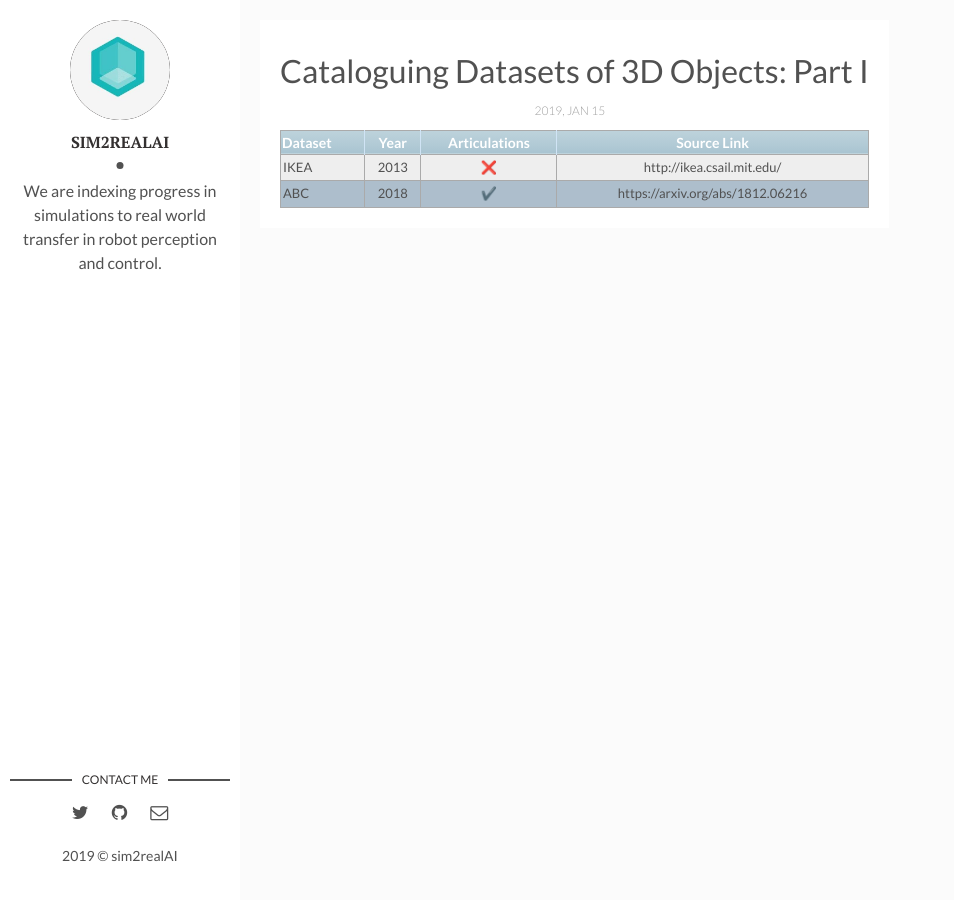
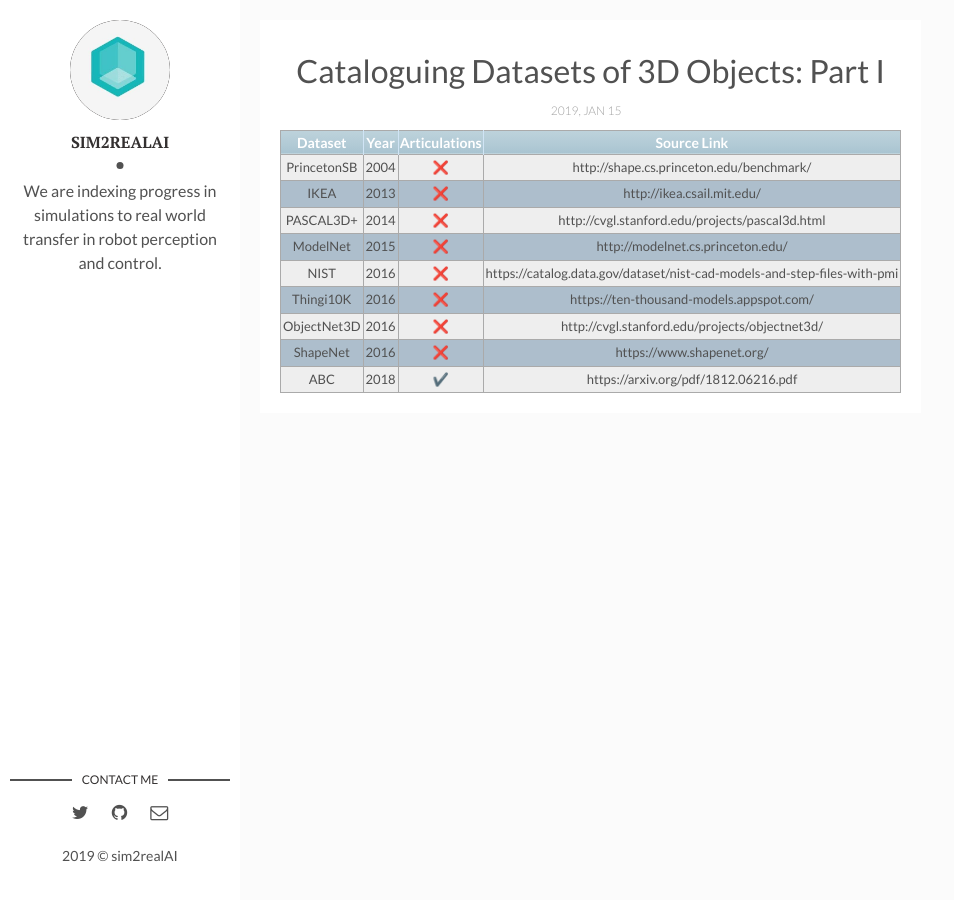
Before and after one commit to backupsim2realai/backupsim2realai.github.io, a Jekyll site: the page built from _posts/2019-01-15-Synthetic-Datasets-of-Objects-Part-I.markdown, in a window 1280 px wide. Shown: the whole page, without its empty margins (0-954 px from the left). Built offline with Jekyll 4.4.1, drawn with Linux system fonts in a browser that asks for light colours; emoji names are drawn with the system emoji font.

Commit message:
adding more rows/cols to tables
Signed-off-by: Ankur Handa <ahanda@nvidia.com>

```diff
--- a/_posts/2019-01-15-Synthetic-Datasets-of-Objects-Part-I.markdown
+++ b/_posts/2019-01-15-Synthetic-Datasets-of-Objects-Part-I.markdown
@@ -6,7 +6,14 @@
 img:  # Add image post (optional)
 ---
 
-| Dataset  | Year | Articulations  | Source Link  |
-|----------|:----:|:--------------:|:------------:|
-| IKEA     | 2013 | :x:            |  http://ikea.csail.mit.edu/ |
-| ABC      | 2018 | :heavy_check_mark: | https://arxiv.org/abs/1812.06216 |
+|   Dataset   | Year |    Articulations   |                                Source Link                               |
+|:-----------:|:----:|:------------------:|:------------------------------------------------------------------------:|
+| PrincetonSB | 2004 |         :x:        | http://shape.cs.princeton.edu/benchmark/                                 |
+|     IKEA    | 2013 |         :x:        | http://ikea.csail.mit.edu/                                               |
+| PASCAL3D+   | 2014 |         :x:        | http://cvgl.stanford.edu/projects/pascal3d.html                          |
+|   ModelNet  | 2015 |         :x:        | http://modelnet.cs.princeton.edu/                                        |
+|     NIST    | 2016 |         :x:        | https://catalog.data.gov/dataset/nist-cad-models-and-step-files-with-pmi |
+|  Thingi10K  | 2016 |         :x:        | https://ten-thousand-models.appspot.com/                                 |
+| ObjectNet3D | 2016 |         :x:        | http://cvgl.stanford.edu/projects/objectnet3d/                           |
+| ShapeNet    | 2016 |         :x:        | https://www.shapenet.org/                                                |
+|     ABC     | 2018 | :heavy_check_mark: | https://arxiv.org/pdf/1812.06216.pdf                                     |
```
